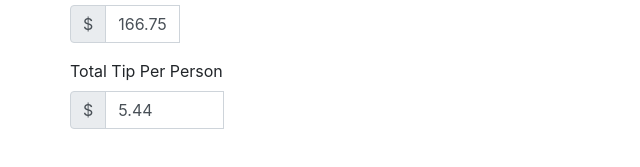
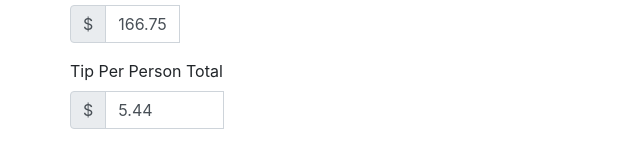
Before and after one commit to boogeybum/tipCalculator, a plain HTML site: page index.html in a window 1280 px wide. Shown: the part 379-546 px from the top of the page, 0-640 px from the left. Drawn offline with nearby package versions, Linux system fonts and the light colour scheme.

Commit message:
removed unused code

```diff
--- a/index.html
+++ b/index.html
@@ -22,7 +22,6 @@
           </div>
           <input type="text" class="form-control" id="subtotal" aria-label="Amount (to the nearest dollar)">
           <div class="input-group-append">
-            <!-- <span class="input-group-text">.00</span> -->
           </div>
         </div>
       </div>
@@ -49,11 +48,9 @@
         <label for="numPeople">Number of People Splitting the Tip</label>
         <div class="input-group mb-3">
           <div class="input-group-prepend">
-            <!-- <span class="input-group-text">$</span> -->
           </div>
           <input type="text" class="form-control" id="numPeople" aria-label="Number of People">
           <div class="input-group-append">
-            <!-- <span class="input-group-text">%</span> -->
           </div>
         </div>
       </div>
@@ -74,7 +71,6 @@
           </div>
           <span type="text" class="form-control" id="totalWithTip" aria-label="Total Bill Including Tip"></span>
           <div class="input-group-append">
-            <!-- <span class="input-group-text">%</span> -->
           </div>
         </div>
       </div>
@@ -82,14 +78,13 @@
 
     <div class="row">
       <div class="col-sm3">
-        <label for="totalPerPerson">Total Tip Per Person</label>
+        <label for="totalPerPerson">Tip Per Person Total</label>
         <div class="input-group mb-3">
           <div class="input-group-prepend">
             <span class="input-group-text">$</span>
           </div>
           <span type="text" class="form-control" id="totalPerPerson" aria-label="Total Amount Per Person"></span>
           <div class="input-group-append">
-            <!-- <span class="input-group-text">%</span> -->
           </div>
         </div>
       </div>
```
